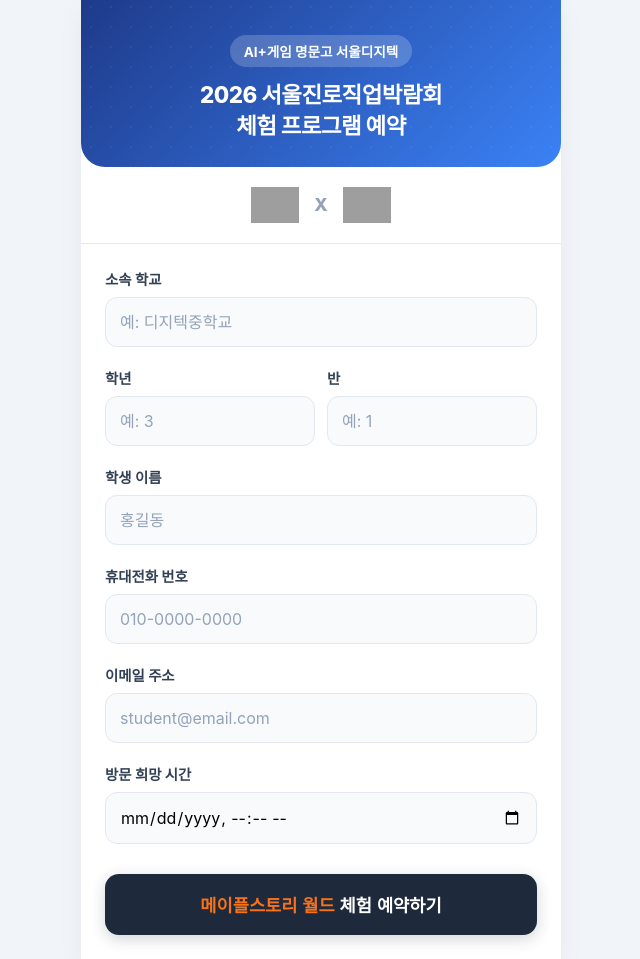
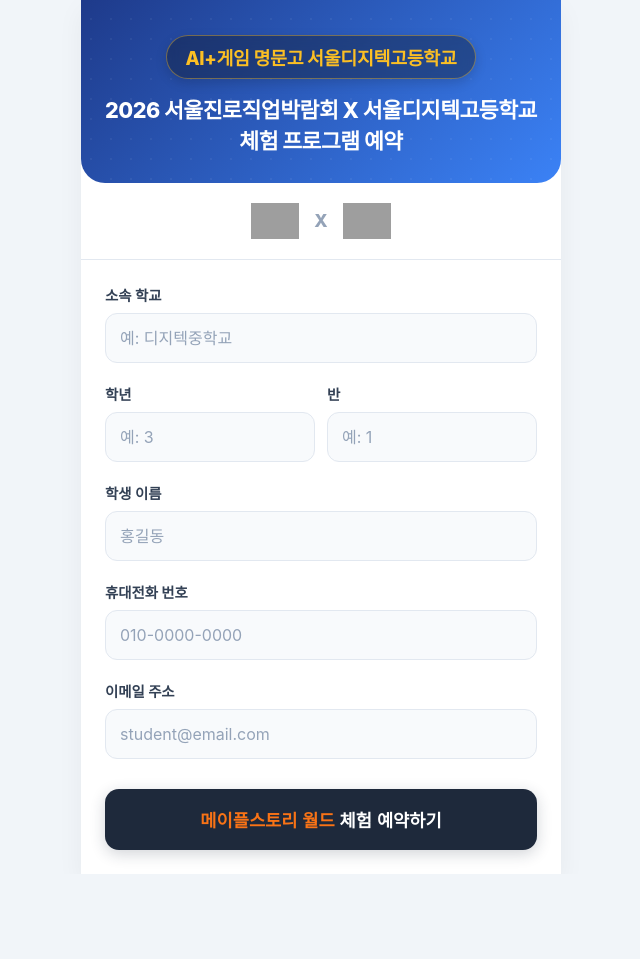
Before and after one commit to cosmosun1212/SDHS_Sign, a plain HTML site: page index.html in a window 1280 px wide. Shown: the whole page, without its empty margins (319-959 px from the left). After the commit the page ends 874 px from the top, so only its background shows below. Drawn offline with Linux system fonts and the light colour scheme; grey boxes are pictures that could not be loaded; a web font is replaced by a local one.

Commit message:
Update event title, badge, and form structure
Updated the title and badge text for the event. Enhanced the badge styling and adjusted the header title. Removed the reserve time input from the form and modified the submission logic accordingly.

```diff
--- a/index.html
+++ b/index.html
@@ -3,14 +3,15 @@
 <head>
   <meta charset="UTF-8">
   <meta name="viewport" content="width=device-width, initial-scale=1.0, maximum-scale=1.0, user-scalable=no">
-  <title>2026 서울진로직업박람회 X 서울디지텍고 체험등록</title>
+  <title>2026 서울진로직업박람회 X 서울디지텍고등학교 체험등록</title>
 
   <link rel="stylesheet" as="style" crossorigin href="https://cdn.jsdelivr.net/gh/orioncactus/pretendard@v1.3.9/dist/web/variable/pretendardvariable.min.css" />
 
   <style>
     :root {
-      --primary-color: #2563eb; /* 디지텍 블루 */
-      --maple-color: #f97316;   /* 메이플 오렌지 */
+      --primary-color: #2563eb;
+      --maple-color: #f97316;
+      --badge-accent: #fbbf24;  /* 뱃지 글씨용 포인트 컬러 (밝은 골드/옐로우) */
       --bg-color: #f1f5f9;
       --card-bg: #ffffff;
       --text-main: #1e293b;
@@ -27,17 +28,16 @@
       min-height: 100vh;
     }
 
-    /* 모바일 전용 컨테이너 */
     .mobile-wrap {
       width: 100%;
-      max-width: 480px; /* PC에서 봐도 모바일 크기로 고정 */
+      max-width: 480px;
       background-color: var(--card-bg);
       box-shadow: 0 10px 25px rgba(0,0,0,0.05);
       display: flex;
       flex-direction: column;
     }
 
-    /* 상단 헤더 영역 (AI+게임 테마) */
+    /* 상단 헤더 영역 */
     .header {
       background: linear-gradient(135deg, #1e3a8a 0%, #3b82f6 100%);
       color: white;
@@ -49,7 +49,6 @@
       overflow: hidden;
     }
 
-    /* 헤더 배경 패턴 */
     .header::after {
       content: '';
       position: absolute;
@@ -59,30 +58,37 @@
       opacity: 0.5;
     }
 
+    /* 뱃지 영역: 글자 크기 확대 및 시각적 강조 */
     .badge {
       display: inline-block;
-      background: rgba(255, 255, 255, 0.2);
-      padding: 6px 14px;
-      border-radius: 20px;
-      font-size: 0.85rem;
-      font-weight: 700;
-      backdrop-filter: blur(4px);
-      margin-bottom: 12px;
+      background: rgba(15, 23, 42, 0.4); /* 배경을 살짝 어둡게 깔아 글씨 강조 */
+      color: var(--badge-accent);
+      padding: 8px 18px;
+      border-radius: 24px;
+      font-size: 1.15rem; /* 기존 0.85rem에서 대폭 확대 */
+      font-weight: 800;
+      backdrop-filter: blur(6px);
+      margin-bottom: 16px;
       position: relative;
       z-index: 1;
+      border: 1px solid rgba(251, 191, 36, 0.4);
+      box-shadow: 0 4px 12px rgba(0, 0, 0, 0.15);
+      letter-spacing: -0.3px;
     }
 
+    /* 메인 타이틀 */
     .header h1 {
       margin: 0;
-      font-size: 1.4rem;
+      font-size: 1.35rem;
       font-weight: 800;
-      line-height: 1.4;
+      line-height: 1.45;
       position: relative;
       z-index: 1;
       letter-spacing: -0.5px;
+      word-break: keep-all;
     }
 
-    /* 콜라보 로고 영역 */
+    /* 배너 연동 영역 */
     .collab-banner {
       display: flex;
       align-items: center;
@@ -154,7 +160,6 @@
       color: #94a3b8;
     }
 
-    /* 제출 버튼 */
     .submit-btn {
       width: 100%;
       padding: 18px;
@@ -184,12 +189,12 @@
   <div class="mobile-wrap">
 
     <div class="header">
-      <div class="badge">AI+게임 명문고 서울디지텍</div>
-      <h1>2026 서울진로직업박람회<br>체험 프로그램 예약</h1>
+      <div class="badge">AI+게임 명문고 서울디지텍고등학교</div>
+      <h1>2026 서울진로직업박람회 X 서울디지텍고등학교<br>체험 프로그램 예약</h1>
     </div>
 
     <div class="collab-banner">
-      <img src="https://sdh.sen.hs.kr/images/common/logo.png" alt="서울디지텍고" onerror="this.src='https://via.placeholder.com/140x40/ffffff/1e3a8a?text=Seoul+Digitech';">
+      <img src="https://sdh.sen.hs.kr/images/common/logo.png" alt="서울디지텍고등학교" onerror="this.src='https://via.placeholder.com/140x40/ffffff/1e3a8a?text=Seoul+Digitech';">
       <div class="x-icon">X</div>
       <img src="https://lwi.nexon.com/msw/brand/msw_bi.png" alt="메이플스토리 월드" onerror="this.src='https://via.placeholder.com/140x40/ffffff/f97316?text=MapleStory+Worlds';">
     </div>
@@ -228,11 +233,6 @@
           <input type="email" id="email" placeholder="student@email.com" required>
         </div>
 
-        <div class="form-group">
-          <label>방문 희망 시간</label>
-          <input type="datetime-local" id="reserveTime" required>
-        </div>
-
         <button type="submit" class="submit-btn">
           <span class="highlight-text">메이플스토리 월드</span> 체험 예약하기
         </button>
@@ -241,27 +241,25 @@
   </div>
 
   <script>
-    // 이전에 생성한 Apps Script 웹 앱 URL로 변경하세요.
     const GAS_URL = "YOUR_APPS_SCRIPT_WEB_APP_URL";
 
     document.getElementById('reservationForm').addEventListener('submit', function(e) {
       e.preventDefault();
 
-      // 제출 중 버튼 상태 변경 (중복 클릭 방지)
       const btn = document.querySelector('.submit-btn');
       const originalText = btn.innerHTML;
       btn.innerHTML = '예약 정보를 전송 중입니다...';
       btn.disabled = true;
       btn.style.opacity = '0.7';
 
+      // 전송 데이터 (reserveTime 제거)
       const formData = {
         school: document.getElementById('school').value,
         grade: document.getElementById('grade').value,
         classNum: document.getElementById('classNum').value,
         name: document.getElementById('name').value,
         phone: document.getElementById('phone').value,
-        email: document.getElementById('email').value,
-        reserveTime: document.getElementById('reserveTime').value
+        email: document.getElementById('email').value
       };
 
       fetch(GAS_URL, {
@@ -279,7 +277,6 @@
         console.error(error);
       })
       .finally(() => {
-        // 버튼 상태 원상복구
         btn.innerHTML = originalText;
         btn.disabled = false;
         btn.style.opacity = '1';
```
